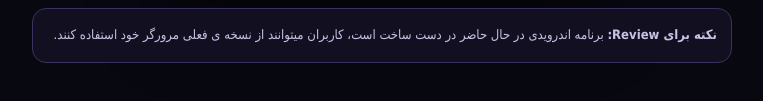
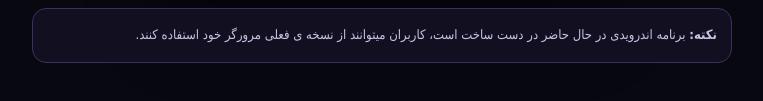
Before and after one commit to ParsaXpyth/TradeSetup, a plain HTML site: page memehunter_review.html in a window 1280 px wide. Shown: the part 861-962 px from the top of the page, without its empty margins (258-1021 px from the left). Drawn offline with Linux system fonts and the light colour scheme.

Commit message:
Add files via upload

```diff
--- a/memehunter_review.html
+++ b/memehunter_review.html
@@ -54,7 +54,7 @@
       </div>
     </div>
   </div>
-  <div class="note"><b>نکته برای Review:</b> برنامه اندرویدی در حال حاضر در دست ساخت است، کاربران میتوانند از نسخه ی فعلی مرورگر خود استفاده کنند.</div>
+  <div class="note"><b>نکته:</b> برنامه اندرویدی در حال حاضر در دست ساخت است، کاربران میتوانند از نسخه ی فعلی مرورگر خود استفاده کنند.</div>
 </div>
 <script>
 const content=document.getElementById('content');
```
